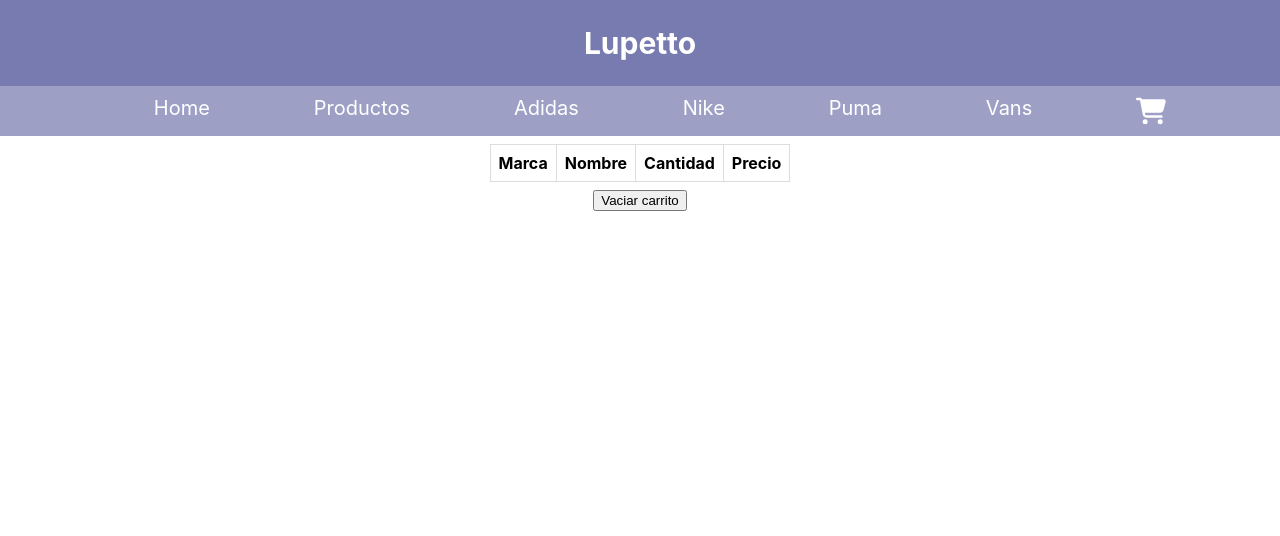
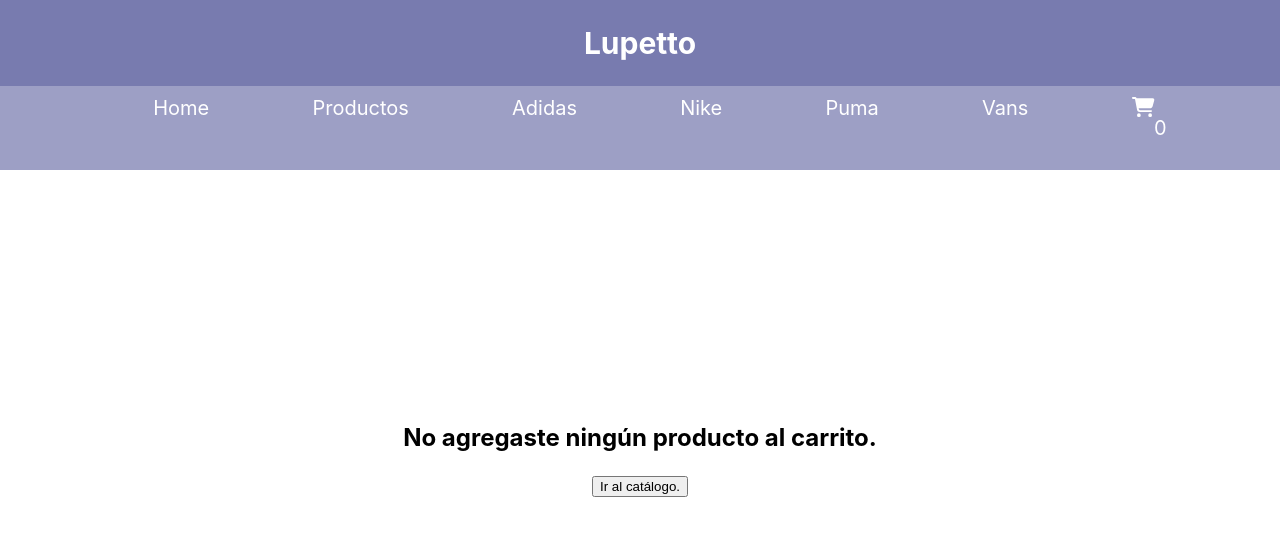
Before and after one commit to JUthurralt/Proyecto-ReactJS, a React (Create React App) app: page /cart in a window 1280 px wide. Shown: the top 536 px of the page. Built offline with nearby package versions, Linux system fonts and the light colour scheme.

Commit message:
Cart View

```diff
--- a/src/components/Cart/Cart.css
+++ b/src/components/Cart/Cart.css
@@ -26,3 +26,13 @@ li {
       justify-content: center;
 
   }
+
+  .sinProd {
+      display: flex;
+      flex-direction: column;
+      justify-content: center;
+      align-items: center;
+      min-height: 70vh;
+
+
+  }
--- a/src/components/Cart/Cart.js
+++ b/src/components/Cart/Cart.js
@@ -1,9 +1,21 @@
 import { useCartContext } from "../Context/CartContext";
 import "../Cart/Cart.css";
+import { Link } from 'react-router-dom';
 
 const Cart = () => {
-  const { cartList, vaciarCarrito } = useCartContext();
+  const { cartList, vaciarCarrito, deleteItem, total } = useCartContext();
+  console.log(cartList)
   return (
+    <>
+    {cartList.length === 0 ? (
+      <div className="sinProd">
+        <h2>No agregaste ningún producto al carrito.</h2>
+        <Link to="/">
+          <button className="detail">Ir al catálogo.</button>
+        </Link>
+      </div>
+    ) : (
+      <>
     <div>
       <table className="tabla">
           <tbody>
@@ -12,6 +24,8 @@ const Cart = () => {
           <th>Nombre</th>
           <th>Cantidad</th>
           <th>Precio</th>
+          <th>Borrar</th>
+          <th>Total</th>
         </tr>
             {cartList.map((prod) => (
               <tr>
@@ -20,14 +34,21 @@ const Cart = () => {
                   <td>{prod.cantidad} </td>
                   <td>$
                       {prod.precio} </td>
+                  <td><button onClick={() => deleteItem(prod.id)}>X</button></td>
+                  <td>$
+                      {total()}</td>
               </tr>
             ))}
             </tbody>
       </table>
       <div className="vaciar">
       <button  onClick={vaciarCarrito}>Vaciar carrito</button>
+      <button>Finalizar compra</button>
       </div>
     </div>
+    </>
+)}
+    </>
   );
 };
 
--- a/src/components/Cart/CartWidget.css
+++ b/src/components/Cart/CartWidget.css
@@ -1,6 +1,12 @@
-#icono {
+/* #icono {
     font-size: 60px;
     color: white;
     height: 30px;
     width: 30px;
+
+} */
+
+.estilo {
+    display: flex;
+    flex-direction: row;
 }
--- a/src/components/Cart/CartWidget.js
+++ b/src/components/Cart/CartWidget.js
@@ -1,13 +1,21 @@
 import "../Cart/CartWidget.css";
 import { FontAwesomeIcon } from "@fortawesome/react-fontawesome";
 import { faShoppingCart } from "@fortawesome/free-solid-svg-icons";
+import { useCartContext } from "../Context/CartContext";
 
 const CartWidget = () => {
-    return (
-        <div>
+  const { cartList } = useCartContext();
+
+  return (
+    <div className="estilo">
+      <div>
         <FontAwesomeIcon icon={faShoppingCart} id="icono"></FontAwesomeIcon>
-        </div>
-    )
-}
+      </div>
+      <div>
+        <p className="p">{cartList.length}</p>
+      </div>
+    </div>
+  );
+};
 
 export default CartWidget;
--- a/src/components/Context/CartContext.js
+++ b/src/components/Context/CartContext.js
@@ -1,5 +1,6 @@
 import { createContext } from "react";
 import { useState, useContext } from "react/cjs/react.development";
+
 
 export const CartContext = createContext([]);
 export function useCartContext() {
@@ -28,12 +29,26 @@ export const CartContextProvider = ({ children }) => {
     setcartList([]);
   }
 
+  const deleteItem = (id) => {
+    setcartList(cartList.filter((prod) => prod.id !== id));
+  }
+
+  const total = () => {
+    const totalCarrito = cartList.reduce(
+      (prev, curr) => prev + curr.precio * curr.cantidad,
+      0
+    );
+    return totalCarrito;
+  }
+
   return (
     <CartContext.Provider
       value={{
         cartList,
         agregarAlCarrito,
         vaciarCarrito,
+        deleteItem,
+        total
       }}
     >
       {children}
--- a/src/components/ItemDetailContainer/ItemDetailContainer.js
+++ b/src/components/ItemDetailContainer/ItemDetailContainer.js
@@ -1,18 +1,21 @@
 import { useEffect } from "react";
 import { useParams } from "react-router-dom";
 import { useState } from "react/cjs/react.development";
-import { promesa } from "../Helper/producto";
+import { promesa } from "../helper/producto";
 import ItemDetail from "../ItemDetailContainer/ItemDetail";
+import Loader from "../ItemListContainer/Loader";
 
 
 const ItemDetailContainer = () => {
     const [info, setInfo] = useState({})
+    const [loading, setLoading] = useState(true)
     const {idDetalle} = useParams();
     useEffect(() => {
 
     if (idDetalle) {
         promesa
         .then(resp => setInfo(resp.find(prod => prod.id === idDetalle)))
+        .finally(()=> setLoading(false))
     } else {
         promesa
         .then((resp) => setInfo(resp))
@@ -23,7 +26,9 @@ const ItemDetailContainer = () => {
 
     return (
         <div>
-            <ItemDetail info={info}></ItemDetail>
+            {loading ?
+            <Loader></Loader> :
+            <ItemDetail info={info}></ItemDetail>}
         </div>
     )
 }
--- a/src/components/ItemListContainer/ItemListContainer.js
+++ b/src/components/ItemListContainer/ItemListContainer.js
@@ -1,7 +1,7 @@
 import "../ItemListContainer/ItemListContainer.css";
 import ItemList from "../ItemListContainer/ItemList";
 import { useEffect, useState } from "react";
-import { promesa } from "../Helper/producto";
+import { promesa } from "../helper/producto";
 import { useParams } from "react-router-dom";
 
 
--- a/src/components/NavBar/NavBar.js
+++ b/src/components/NavBar/NavBar.js
@@ -33,9 +33,9 @@ const NavBar = () => {
               <li>Vans</li>
             </Link>
             <Link to="/cart">
-              <div>
+              {/* <div> */}
                 <CartWidget></CartWidget>
-              </div>
+              {/* </div> */}
             </Link>
           </ul>
         </div>
```
